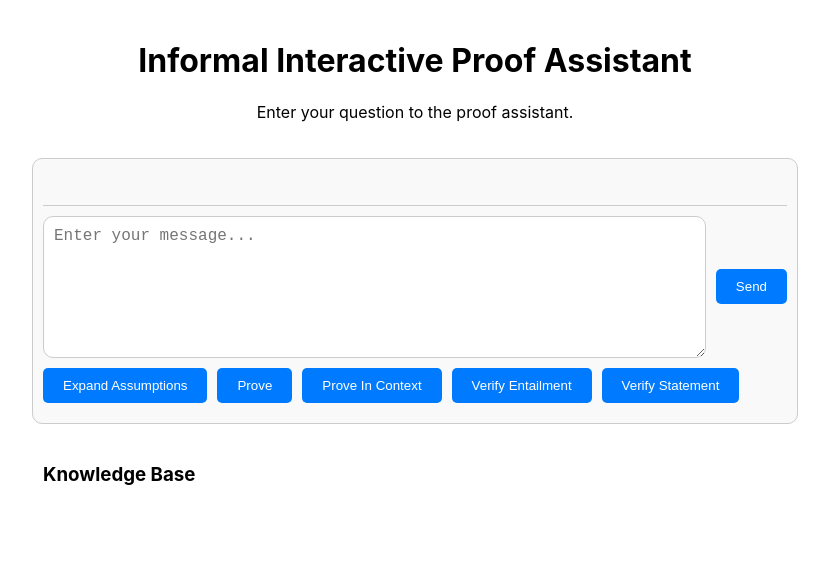
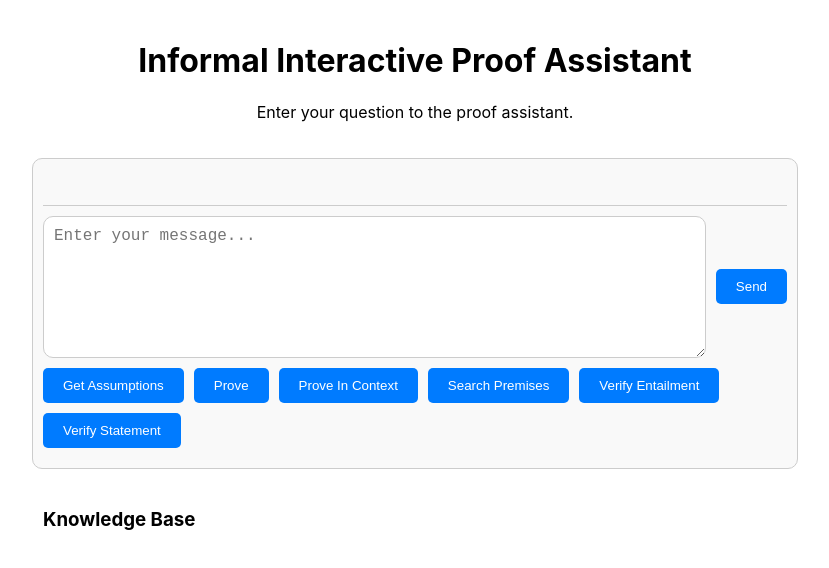
Before and after one commit to SL2000s/iipa_frontend, a React (Create React App) app: page / in a window 1280 px wide. Shown: the top 568 px of the page, without its empty margins (225-1054 px from the left). Built offline with nearby package versions, Linux system fonts and the light colour scheme.

Commit message:
Add premises retrieval button

```diff
--- a/src/App.js
+++ b/src/App.js
@@ -26,6 +26,8 @@ function App() {
       setInput('Prove p_i.\n\np_i: UNDEFINED');
     } else if (tactic === 'proveWithinContext') {
       setInput('Prove p_i given the context P_i.\n\np_i: UNDEFINED\nP_i: UNDEFINED');
+    } else if (tactic === 'premisesRetrieval') {
+      setInput('Create a list of all premises related to s')
     }
   };
 
@@ -137,9 +139,10 @@ function App() {
         {/* Tactics Buttons */}
         <div className="command-menu">
           <div className="tactics-buttons">
-            <button onClick={() => chooseTactic('expandAssumptions')} disabled={isLoading}>Expand Assumptions</button>
+            <button onClick={() => chooseTactic('expandAssumptions')} disabled={isLoading}>Get Assumptions</button>
             <button onClick={() => chooseTactic('prove')} disabled={isLoading}>Prove</button>
             <button onClick={() => chooseTactic('proveWithinContext')} disabled={isLoading}>Prove In Context</button>
+            <button onClick={() => chooseTactic('premisesRetrieval')} disabled={isLoading}>Search Premises</button>
             <button onClick={() => chooseTactic('verifyEntailment')} disabled={isLoading}>Verify Entailment</button>
             <button onClick={() => chooseTactic('verifyStatement')} disabled={isLoading}>Verify Statement</button>
           </div>
```
